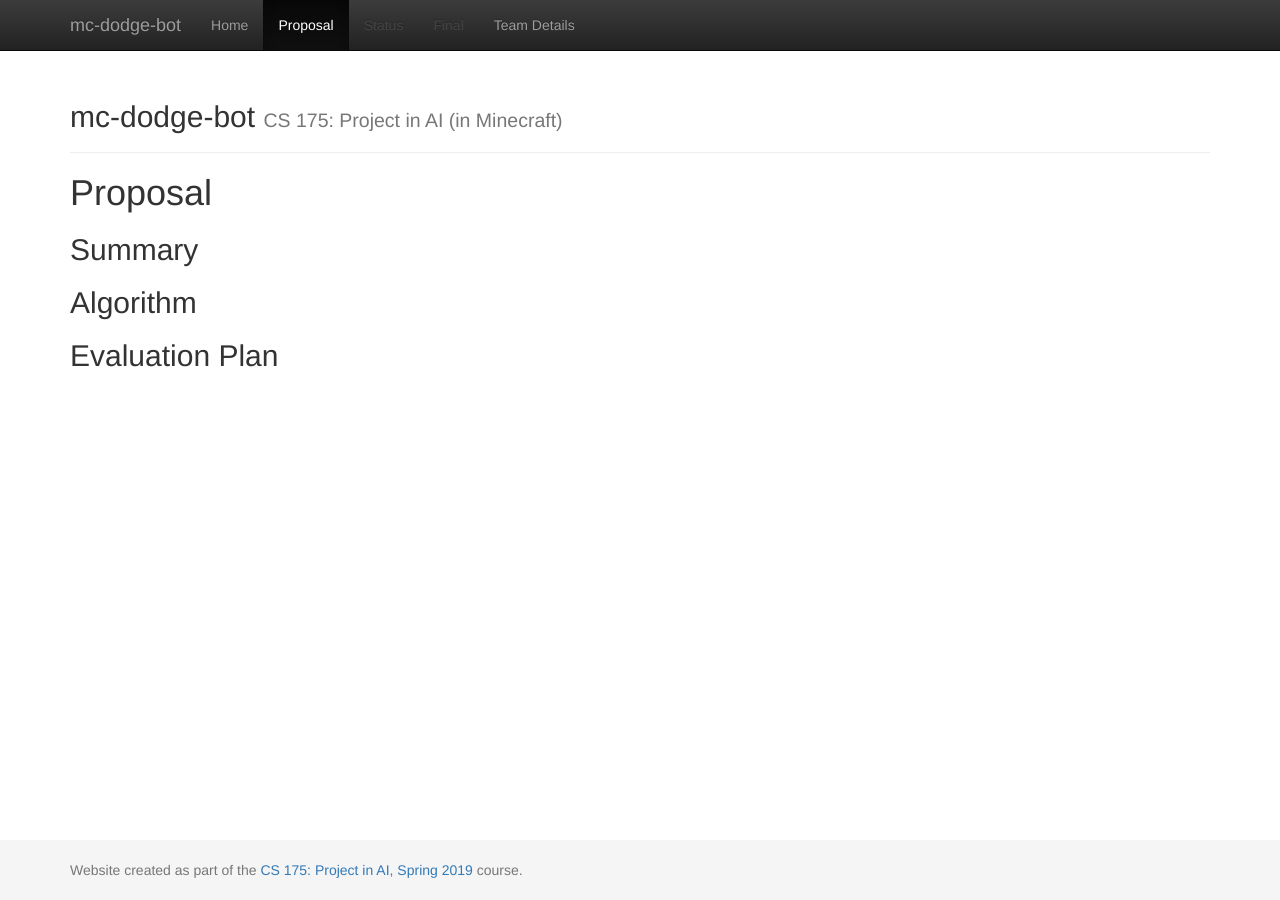
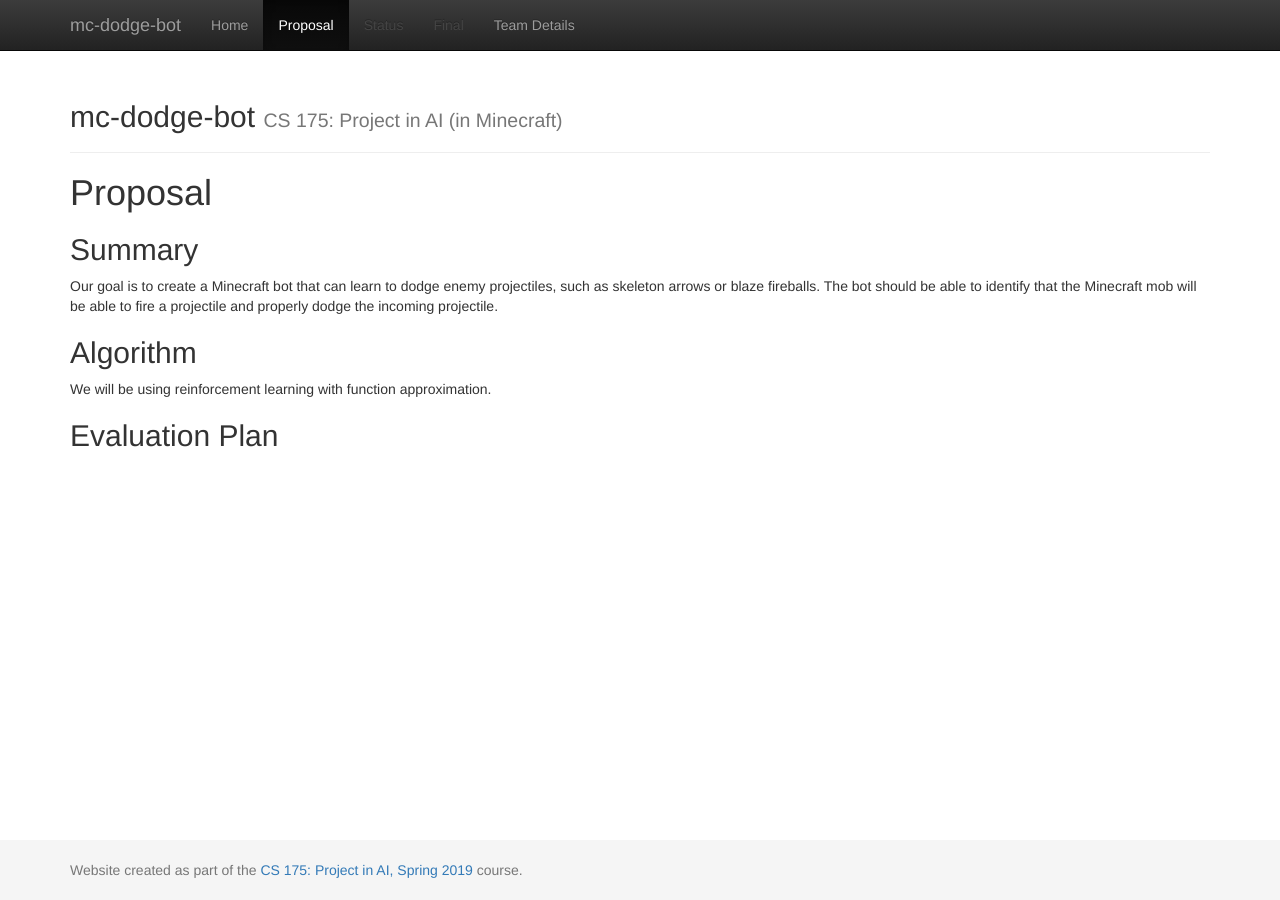
Before and after one commit to denn9s/indiana-jones, a Jekyll site: the page built from docs/proposal.md, in a window 1280 px wide. Built offline with Jekyll 4.4.1, drawn with Linux system fonts in a browser that asks for light colours.

Commit message:
Added proposal summary and intended algorithm

```diff
--- a/docs/proposal.md
+++ b/docs/proposal.md
@@ -5,11 +5,10 @@ title:  Proposal
 
 # {{ page.title }}
 
-
 ## Summary
-
+Our goal is to create a Minecraft bot that can learn to dodge enemy projectiles, such as skeleton arrows or blaze fireballs. The bot should be able to identify that the Minecraft mob will be able to fire a projectile and properly dodge the incoming projectile.
 
 ## Algorithm
-
+We will be using reinforcement learning with function approximation.
 
 ## Evaluation Plan
```
